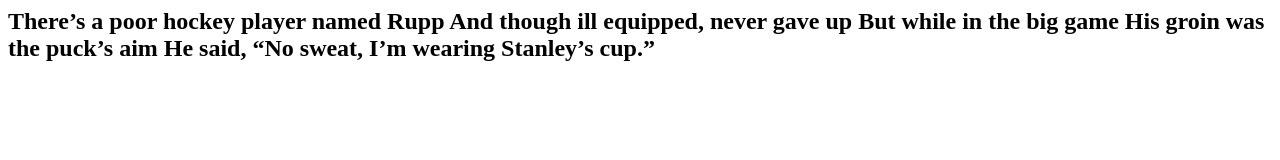
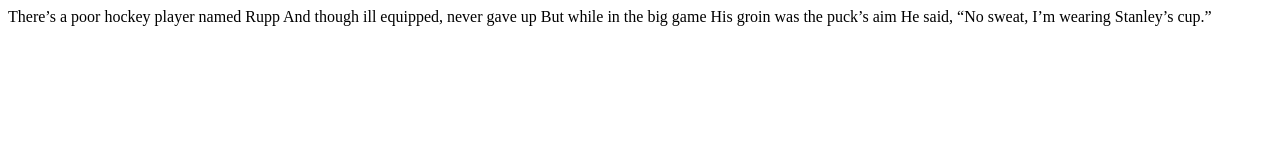
Before and after one commit to CharlesMorrison/CharlesMorrison.github.io, a plain HTML site: page index.html in a window 1280 px wide. Drawn offline with Linux system fonts and the light colour scheme.

Commit message:
Update index.html

```diff
--- a/index.html
+++ b/index.html
@@ -1,16 +1,16 @@
 
 <html>
-	<h1>
+	<head>
 		<title>Stanley's Cup</title>
-	</h1>
+	</head>
 
 	<body>
 
-		<h2>There’s a poor hockey player named Rupp
+		<p>There’s a poor hockey player named Rupp
 And though ill equipped, never gave up
 But while in the big game
 His groin was the puck’s aim
 He said, “No sweat, I’m wearing Stanley’s cup.”
-</h2>
+</p>
 
   </body>
```
